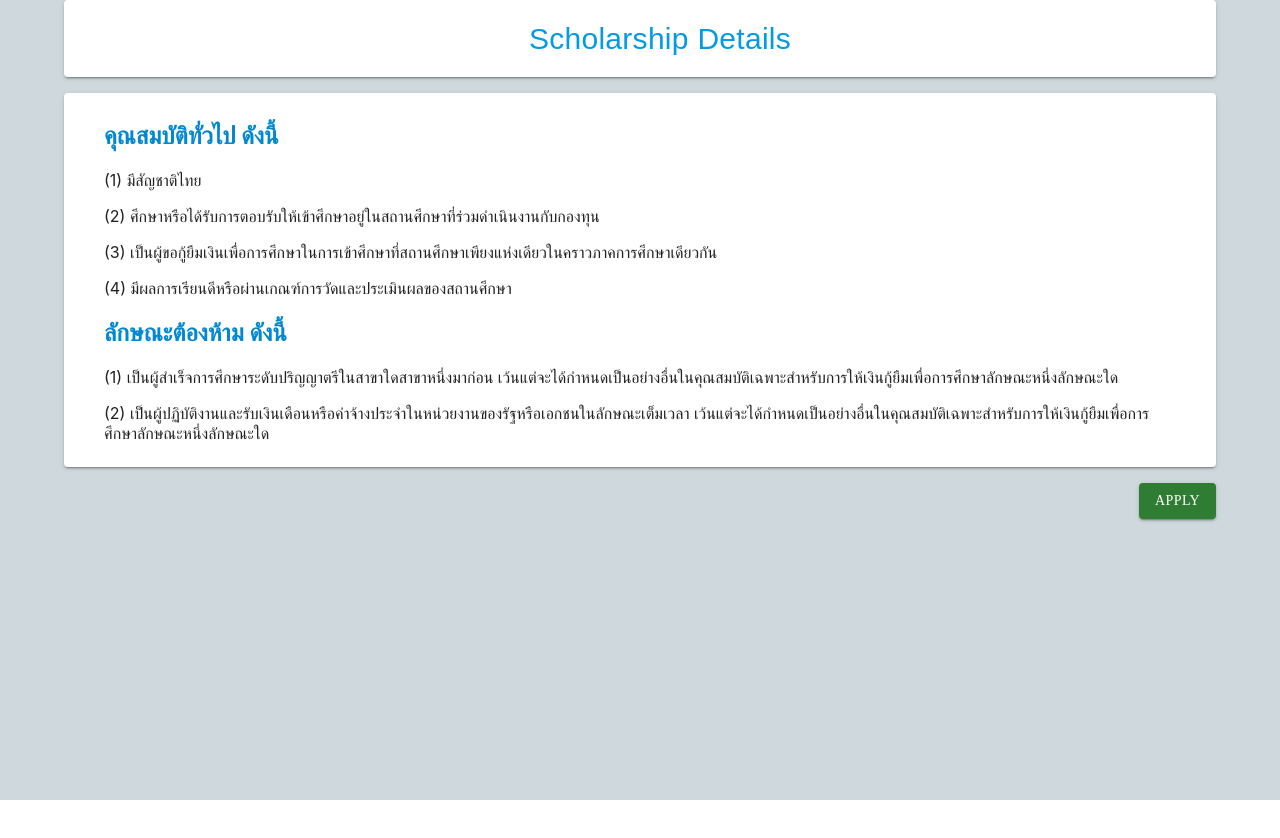
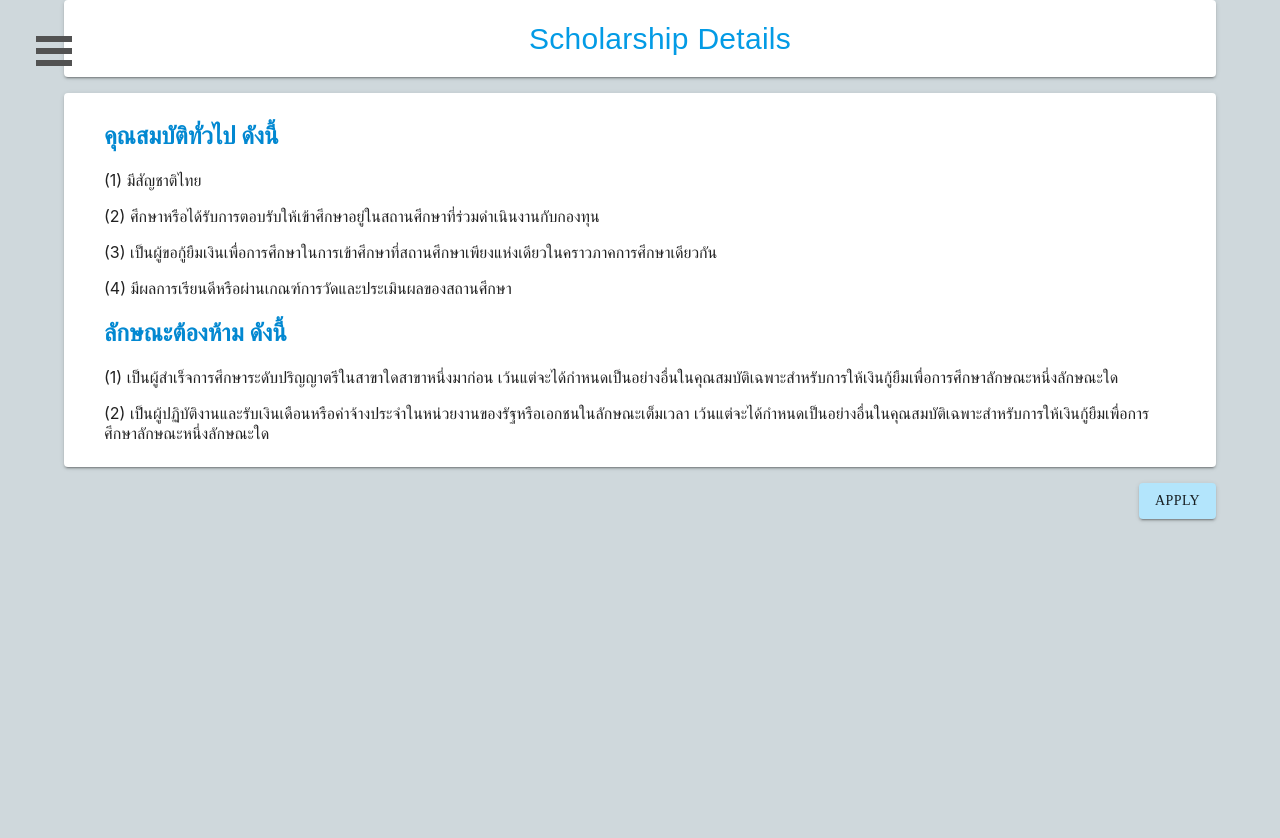
Before and after one commit to sut65/team06, a React (Create React App) app in the folder frontend/: page /scholarship/detail/1 in a window 1280 px wide. Shown: the top 838 px of the page. Before the commit the page ends 800 px from the top, so only its background shows below. Built offline with nearby package versions, Linux system fonts and the light colour scheme; no server answers.

Commit message:
ui - close #155

```diff
--- a/frontend/src/components/scholarships/AllScholarship.tsx
+++ b/frontend/src/components/scholarships/AllScholarship.tsx
@@ -84,7 +84,7 @@ function AllScholarship() {
           outerContainerId={"outer-container"}
         />
         <div id="page-AllScholarship">
-        <Box sx={{ bgcolor: "#CFD8DC", height: "100vh" }}>
+        <Box sx={{ bgcolor: "#CFD8DC", height: "200vh" }}>
           <Container maxWidth="lg">
             <Paper sx={{ padding: 2, mb: 2,}}>
               <Box display={"flex"}>
--- a/frontend/src/components/scholarships/Detail.tsx
+++ b/frontend/src/components/scholarships/Detail.tsx
@@ -10,9 +10,26 @@ import { Link as RouterLink, useNavigate, useParams } from "react-router-dom";
 import MuiAlert, { AlertProps } from "@mui/material/Alert";
 import Snackbar from "@mui/material/Snackbar";
 import CssBaseline from "@mui/material/CssBaseline";
+import { ThemeProvider, createTheme } from "@mui/material/styles";
+import Typography from "@mui/material/Typography/Typography";
+
 import { ScholarshipInterface } from "../../models/IScholarship";
 import { ScholarshipTypeInterface } from "../../models/IScholarshipType";
-import Typography from "@mui/material/Typography/Typography";
+import { Studentbar } from "../Bar-Student";
+
+const Theme = createTheme({
+  palette: {
+    primary: {
+      main: "#B3E5FC",
+    },
+    secondary: {
+      main: "#C70039",
+    },
+    info: {
+      main: "#164DC9",
+    },
+  },
+});
 
 function Details() {
   let { id } = useParams()
@@ -54,7 +71,14 @@ function Details() {
   }, [])
 
   return (
-    <Box sx={{ bgcolor: "#CFD8DC", height: "100vh" }}>
+    <div className="AllScholarship" id="outer-container">
+      <ThemeProvider theme={Theme}>
+        <Studentbar
+          pageWrapId={"page-AllScholarship"}
+          outerContainerId={"outer-container"}
+        />
+        <div id="page-AllScholarship">
+    <Box sx={{ bgcolor: "#CFD8DC", height: "200vh" }}>
     <Container maxWidth="lg">
 
       <Paper elevation={2} sx={{ paddingLeft: 5 }}>
@@ -93,13 +117,16 @@ function Details() {
         onClick={() => navigate("create")}
         sx={{ marginTop: 2, float: "right",fontFamily:"cursive" }}
         variant="contained"
-        color="success"
+        color="primary"
       >
         APPLY
       </Button>
 
     </Container>
     </Box>
+    </div>
+      </ThemeProvider>
+    </div>
 
   );
 }
```
Also changed, not shown: 2 other files (tests, documents, lock files or other folders).
